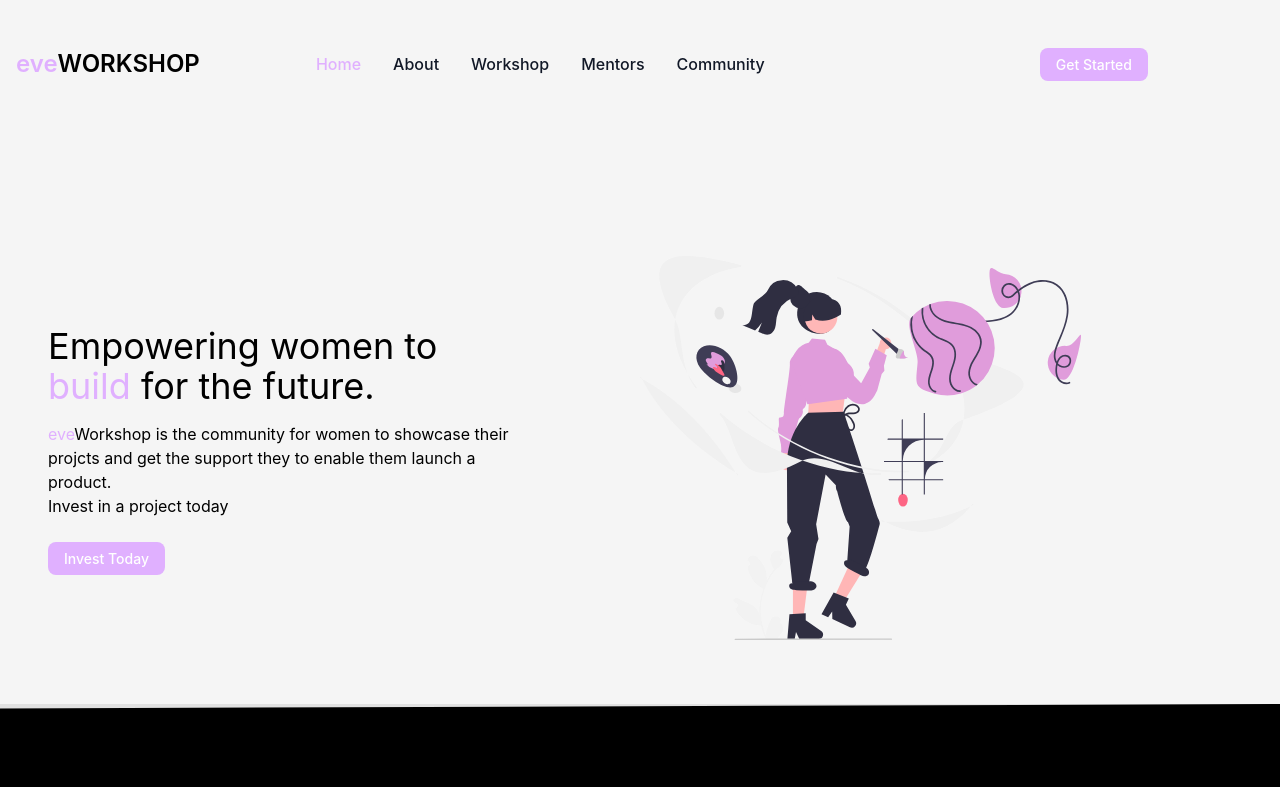
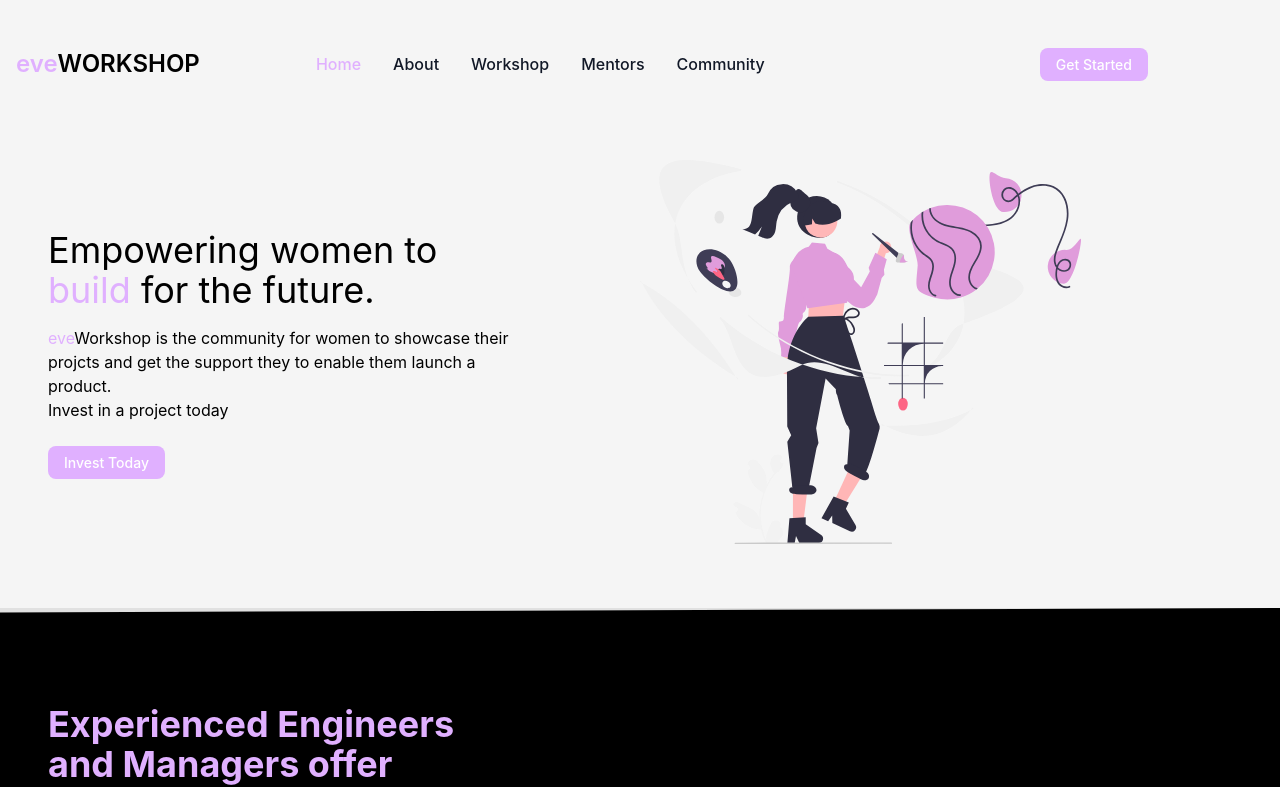
Before and after one commit to Jussy562/eveworkshop, a React (Vite) app: page / in a window 1280 px wide. Shown: the top 787 px of the page. Built offline with nearby package versions, Linux system fonts and the light colour scheme; no server answers.

Commit message:
fix: hero section

```diff
--- a/src/components/hero/hero.jsx
+++ b/src/components/hero/hero.jsx
@@ -7,7 +7,7 @@ import { Link } from 'react-router-dom'
 
 function Hero() {
   return (
-    <div className='hero mt-24 pb-8'>
+    <div className='hero pb-8'>
         <div className='flex flex-col-reverse md:flex-row w-full md:items-center'>
             <div className='w-full md:w-1/2'>
                 <div className='mb-7 hero-text dark:text-black'>
```
